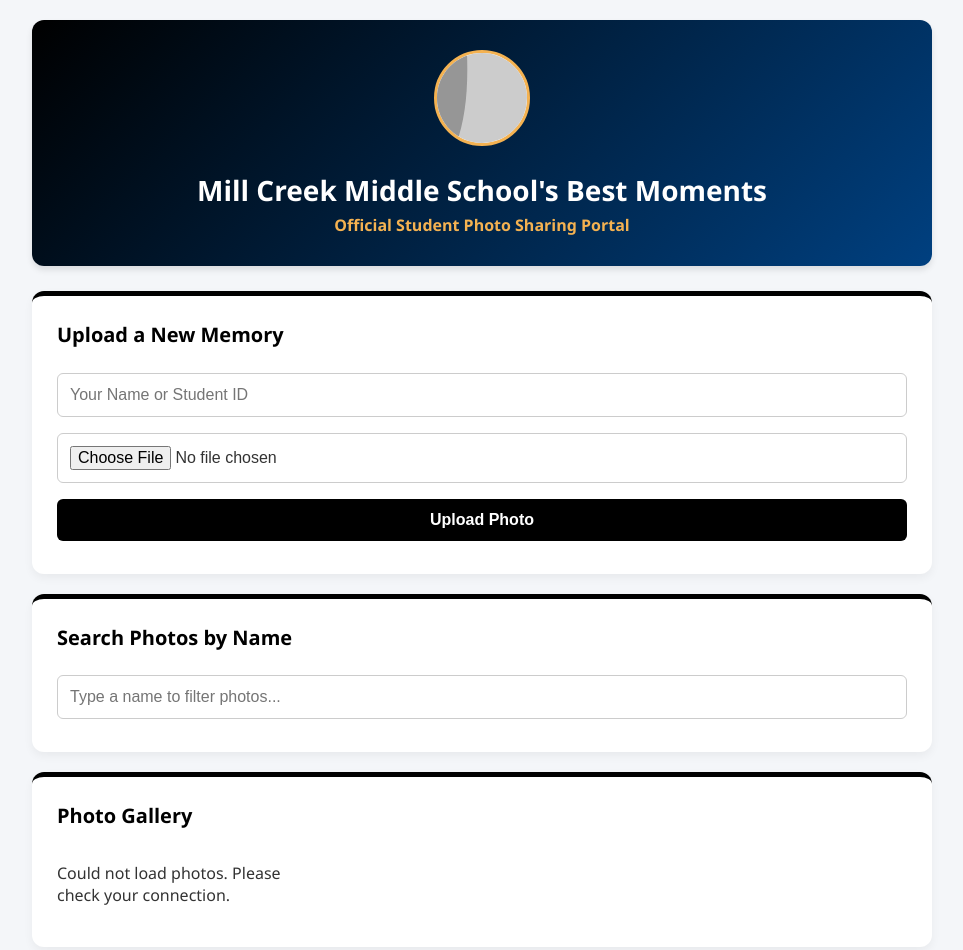
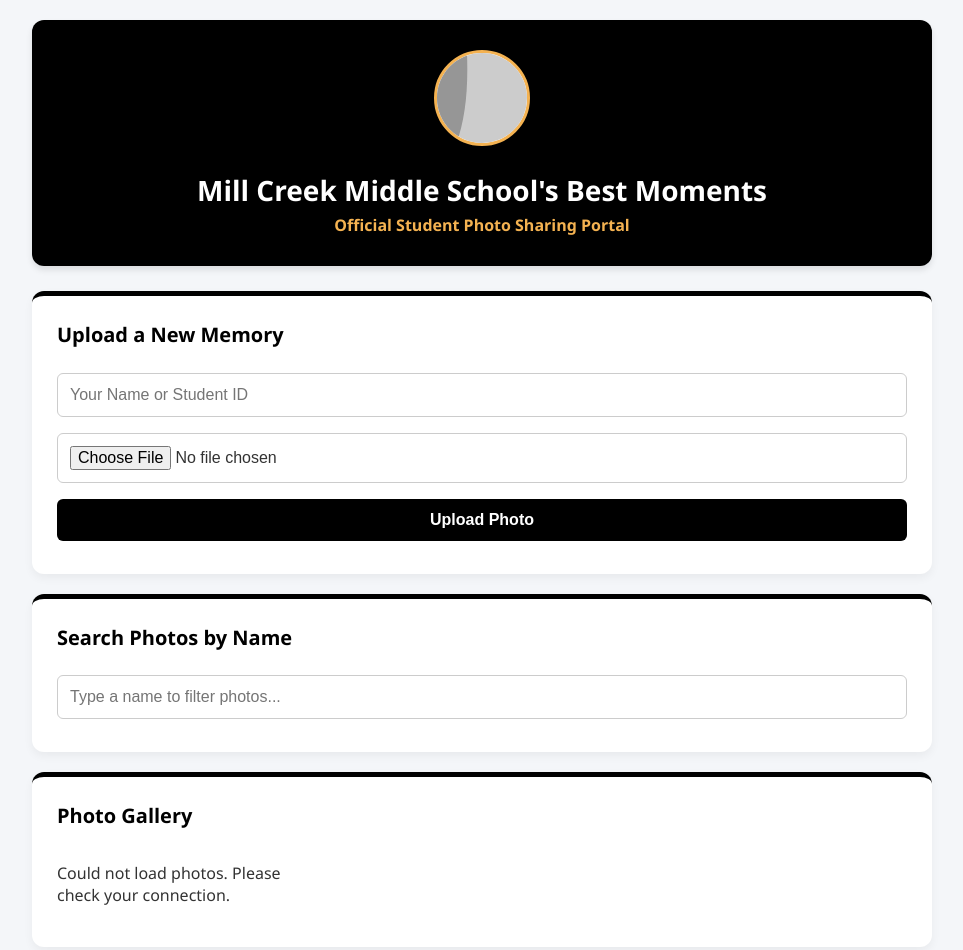
Before and after one commit to LGamer20151/Mill-Creeks-Middle-Schools-best-moments, a plain HTML site: page index.html in a window 1280 px wide. Shown: the whole page, without its empty margins (158-1121 px from the left). Drawn offline with Linux system fonts and the light colour scheme; no server answers; placeholder pictures from the web are drawn by us.

Commit message:
Update index.html

```diff
--- a/index.html
+++ b/index.html
@@ -20,7 +20,7 @@
         }
         header {
             text-align: center;
-            background: linear-gradient(135deg, var(--primary-blue), #004080);
+            background: linear-gradient(135deg, var(--primary-blue), #000000);
             color: white;
             padding: 30px;
             border-radius: 12px;
```
